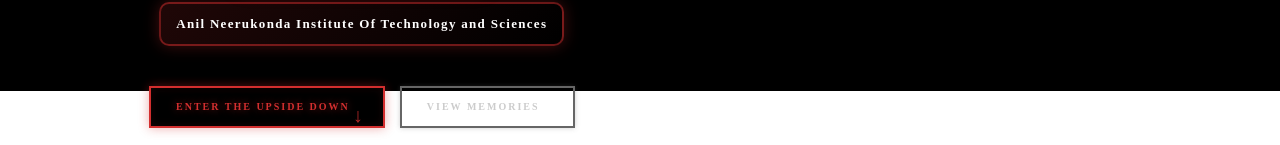
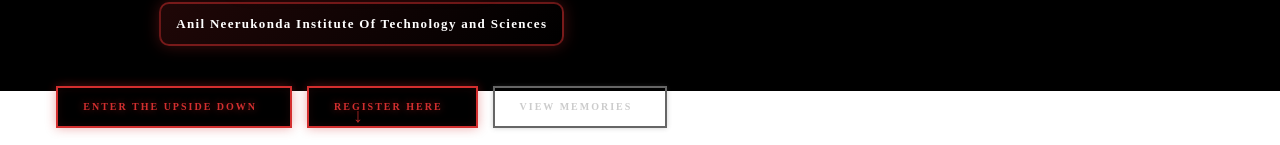
Before and after one commit to rahulvarma2468/INVENTUM, a React (Vite) app: page / in a window 1280 px wide. Shown: the part 709-854 px from the top of the page. Built offline with nearby package versions, Linux system fonts and the light colour scheme; the HTML template or start-up script is replaced by a standard one.

Commit message:
Added registration forms

```diff
--- a/src/pages/Index.jsx
+++ b/src/pages/Index.jsx
@@ -61,6 +61,16 @@
           <span className="btn-glow"></span>
         </Link>
 
+        <a
+          className="btn-stranger btn-primary"
+          href="https://forms.gle/tRD3cj4Jg9Ma4F1aA"
+          target="_blank"
+          rel="noopener noreferrer"
+        >
+          <span className="btn-text">REGISTER HERE</span>
+          <span className="btn-glow"></span>
+        </a>
+
         <Link className="btn-stranger btn-secondary" to="/memories">
           <span className="btn-text">VIEW MEMORIES</span>
           <span className="btn-glow"></span>
```
